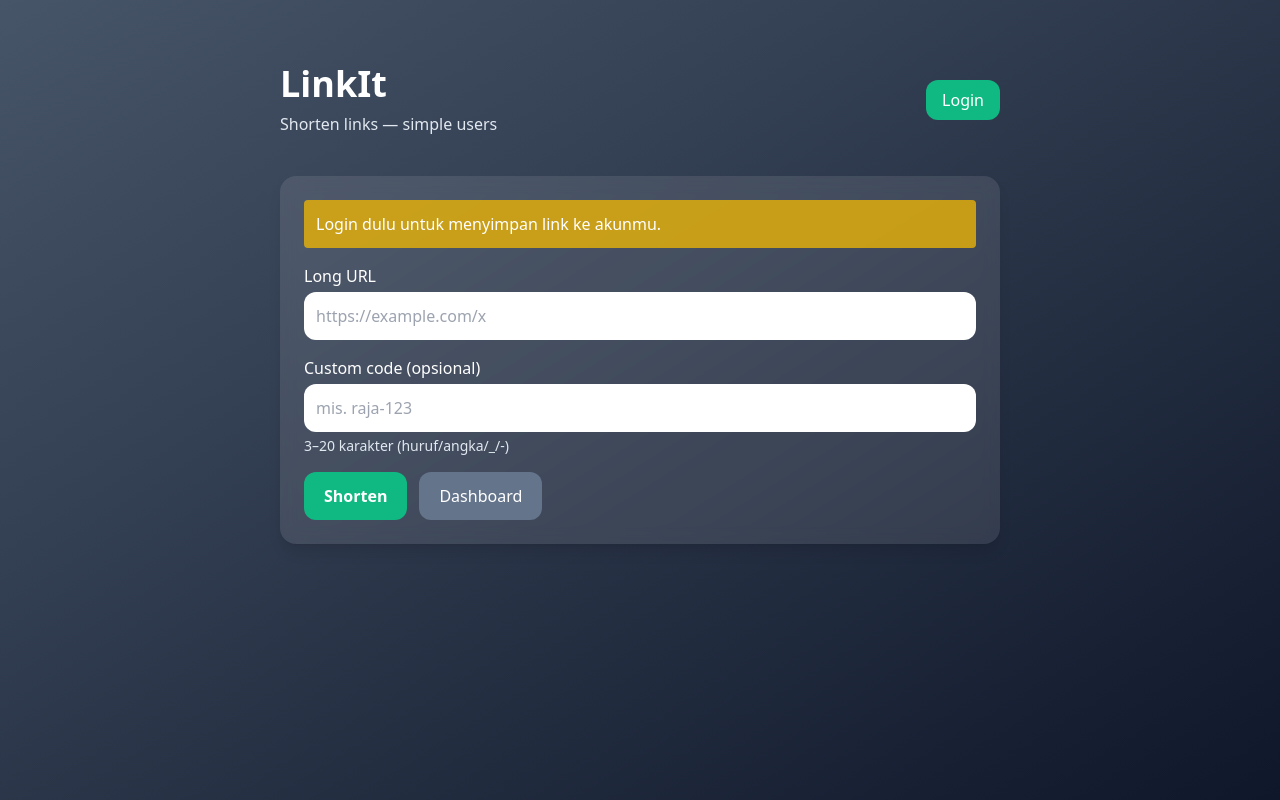
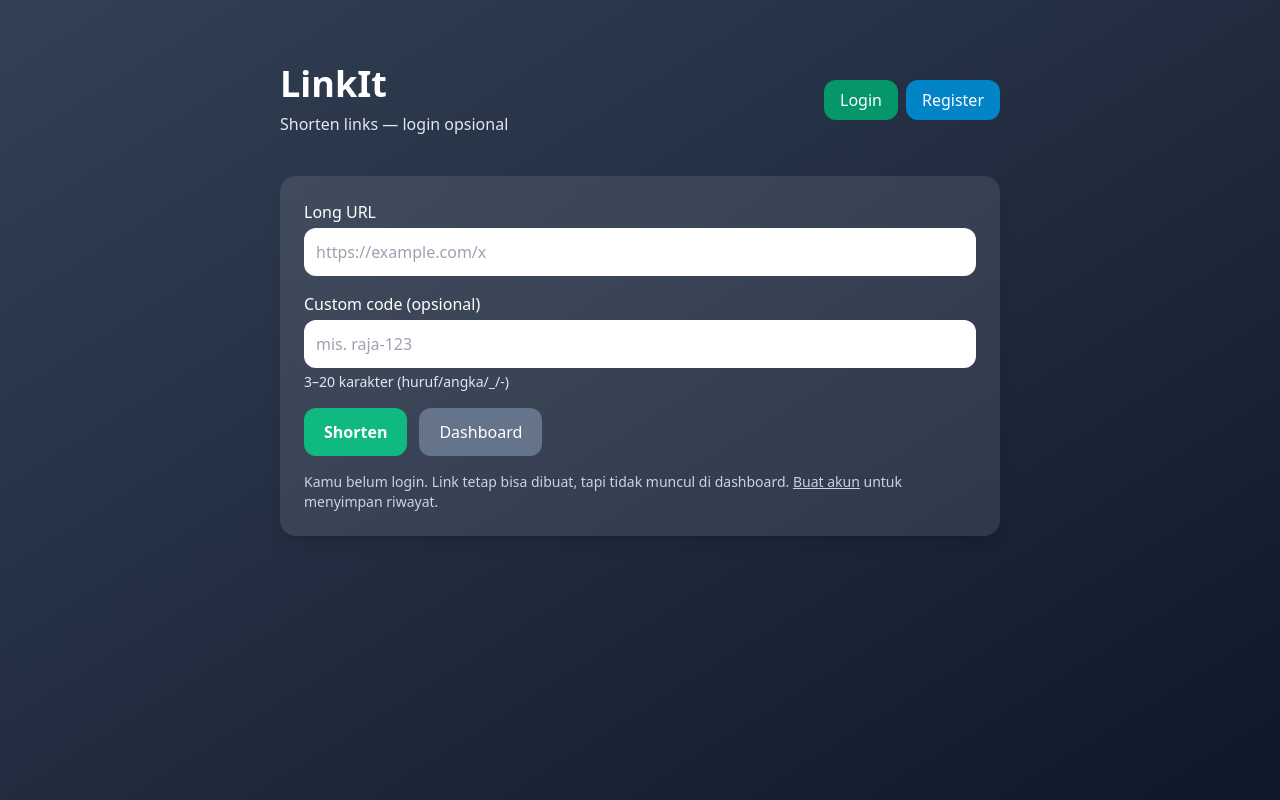
Before and after one commit to kingjo04/LINK-IT, a Flask app: page / in a window 1280 px wide. Run offline with Flask 3, Linux system fonts and the light colour scheme; parts of the project's set-up code (start-up, migrations or seed data) failed here and were passed over; some libraries are stand-ins or nearby versions.

Commit message:
Add files via upload

```diff
--- a/app.py
+++ b/app.py
@@ -1,24 +1,19 @@
 
-from flask import Flask, request, redirect, render_template, url_for, make_response, jsonify
+from flask import Flask, request, redirect, render_template, url_for, make_response
 from urllib.parse import urlparse
 import string, random, re, os, logging, time, hmac, hashlib, base64
 from datetime import datetime, timezone
 from supabase import create_client, Client
 
-# ======================================================
-# ENV VARS (Vercel → Project Settings → Environment Variables)
-#   - SUPABASE_URL
-#   - SUPABASE_KEY   (service_role disarankan)
-# ======================================================
+# ================= ENV =================
 SUPABASE_URL = os.environ.get("SUPABASE_URL", "").strip()
-SUPABASE_KEY = os.environ.get("SUPABASE_KEY", "").strip()
+SUPABASE_KEY = os.environ.get("SUPABASE_KEY", "").strip()  # service_role recommended
 if not SUPABASE_URL or not SUPABASE_KEY:
     raise RuntimeError("Set SUPABASE_URL dan SUPABASE_KEY di Environment Variables.")
 
 TABLE_USERS = "users"
 TABLE_LINKS = "links"
 
-# Cookie token ditandatangani dengan SUPABASE_KEY (tidak ada secret tambahan)
 TOKEN_COOKIE = "auth"
 TOKEN_AGE_SECONDS = 7 * 24 * 3600  # 7 hari
 
@@ -26,6 +21,7 @@ app = Flask(__name__, static_folder='static', static_url_path='/static')
 logging.basicConfig(level=logging.INFO)
 supabase: Client = create_client(SUPABASE_URL, SUPABASE_KEY)
 
+# ============= Helpers =============
 def now_utc():
     return datetime.now(timezone.utc)
 
@@ -50,7 +46,7 @@ def random_code(n: int = 6) -> str:
     chars = string.ascii_letters + string.digits
     return "".join(random.choice(chars) for _ in range(n))
 
-# ========== Token (HMAC dengan SUPABASE_KEY) ==========
+# ========== Token (HMAC with SUPABASE_KEY) ==========
 def sign_token(user_id: int, username: str, exp_ts: int) -> str:
     msg = f"{user_id}|{username}|{exp_ts}".encode()
     sig = hmac.new(SUPABASE_KEY.encode(), msg, hashlib.sha256).digest()
@@ -66,7 +62,6 @@ def parse_token(token: str):
         username = parts[1]
         exp_ts = int(parts[2])
         sig = parts[3]
-
         msg = f"{user_id}|{username}|{exp_ts}".encode()
         expected = base64.urlsafe_b64encode(hmac.new(SUPABASE_KEY.encode(), msg, hashlib.sha256).digest()).decode().rstrip("=")
         if not hmac.compare_digest(sig, expected):
@@ -81,19 +76,10 @@ def current_user():
     tok = request.cookies.get(TOKEN_COOKIE)
     return parse_token(tok) if tok else None
 
-def require_login():
-    u = current_user()
-    if u is None:
-        return redirect(url_for("login", next=request.path))
-    return None
-
 def set_auth_cookie(resp, user_id, username):
     exp = int(time.time()) + TOKEN_AGE_SECONDS
     tok = sign_token(user_id, username, exp)
-    resp.set_cookie(
-        TOKEN_COOKIE, tok, max_age=TOKEN_AGE_SECONDS,
-        httponly=True, samesite="Lax", secure=True
-    )
+    resp.set_cookie(TOKEN_COOKIE, tok, max_age=TOKEN_AGE_SECONDS, httponly=True, samesite="Lax", secure=True)
     return resp
 
 def clear_auth_cookie(resp):
@@ -109,9 +95,9 @@ def code_exists(code: str) -> bool:
         logging.error(f"code_exists error: {e}")
         return True
 
-def create_link(owner_id: int, short_code: str, target_url: str):
+def create_link(owner_id, short_code: str, target_url: str):
     payload = {
-        "owner_id": owner_id,
+        "owner_id": owner_id,  # can be None for public
         "short_code": short_code,
         "target_url": target_url,
         "created_at": now_utc().isoformat()
@@ -133,10 +119,7 @@ def index():
 
 @app.route("/shorten", methods=["POST"])
 def shorten():
-    guard = require_login()
-    if guard is not None:
-        return guard
-    user = current_user()
+    user = current_user()  # can be None (public)
     url = ensure_scheme((request.form.get("url") or "").strip())
     custom = (request.form.get("custom_code") or "").strip()
     if not is_valid_url(url):
@@ -156,7 +139,8 @@ def shorten():
         else:
             return render_template("index.html", user=user, error="Gagal membuat kode unik.", result=None)
     try:
-        create_link(user["id"], chosen, url)
+        owner = user["id"] if user else None
+        create_link(owner, chosen, url)
         base = request.headers.get("X-Forwarded-Host") or request.headers.get("Host") or "localhost"
         short_url = f"https://{base}/{chosen}"
         return render_template("index.html", user=user, result=short_url, error=None)
@@ -166,10 +150,10 @@ def shorten():
 
 @app.route("/dashboard", methods=["GET"])
 def dashboard():
-    guard = require_login()
-    if guard is not None:
-        return guard
     user = current_user()
+    if not user:
+        # guest: no personal links
+        return render_template("dashboard.html", user=None, links=[], error="Login untuk melihat link milikmu.", success=None)
     try:
         rows = list_links(user["id"])
         base = request.headers.get("X-Forwarded-Host") or request.headers.get("Host") or "localhost"
@@ -182,10 +166,9 @@ def dashboard():
 
 @app.route("/delete", methods=["POST"])
 def delete():
-    guard = require_login()
-    if guard is not None:
-        return guard
     user = current_user()
+    if not user:
+        return redirect(url_for("login", next="/dashboard"))
     code = (request.form.get("code") or "").strip()
     if not code:
         return redirect(url_for("dashboard"))
@@ -196,26 +179,51 @@ def delete():
         logging.exception("delete error")
         return redirect(url_for("dashboard"))
 
-# ========== Auth (tanpa hash; password disimpan plaintext) ==========
+# ========== Auth: login & register (plaintext password) ==========
 @app.route("/login", methods=["GET", "POST"])
 def login():
     if request.method == "GET":
-        return render_template("login.html", error=None, next=request.args.get("next", "/"))
+        return render_template("login.html", mode="login", error=None, next=request.args.get("next", "/"))
     username = (request.form.get("username") or "").strip()
     password = (request.form.get("password") or "").strip()
     next_url = request.form.get("next") or "/"
     if not username or not password:
-        return render_template("login.html", error="Isi username & password", next=next_url)
+        return render_template("login.html", mode="login", error="Isi username & password", next=next_url)
     try:
         r = supabase.table(TABLE_USERS).select("id, username, password").eq("username", username).limit(1).execute()
         if not r.data or (r.data[0].get("password") or "") != password:
-            return render_template("login.html", error="Username atau password salah", next=next_url)
+            return render_template("login.html", mode="login", error="Username atau password salah", next=next_url)
         row = r.data[0]
         resp = make_response(redirect(next_url))
         return set_auth_cookie(resp, row["id"], row["username"])
     except Exception as e:
         logging.exception("login error")
-        return render_template("login.html", error=f"Gagal login: {e}", next=next_url)
+        return render_template("login.html", mode="login", error=f"Gagal login: {e}", next=next_url)
+
+@app.route("/register", methods=["GET", "POST"])
+def register():
+    if request.method == "GET":
+        return render_template("login.html", mode="register", error=None, next=request.args.get("next", "/"))
+    username = (request.form.get("username") or "").strip()
+    password = (request.form.get("password") or "").strip()
+    next_url = request.form.get("next") or "/"
+    if not username or not password:
+        return render_template("login.html", mode="register", error="Isi username & password", next=next_url)
+    try:
+        # cek apakah sudah ada
+        r = supabase.table(TABLE_USERS).select("id").eq("username", username).limit(1).execute()
+        if r.data:
+            return render_template("login.html", mode="register", error="Username sudah dipakai", next=next_url)
+        # simpan plaintext sesuai permintaan
+        supabase.table(TABLE_USERS).insert({"username": username, "password": password}).execute()
+        # ambil id lalu auto login
+        r2 = supabase.table(TABLE_USERS).select("id, username").eq("username", username).limit(1).execute()
+        row = r2.data[0]
+        resp = make_response(redirect(next_url))
+        return set_auth_cookie(resp, row["id"], row["username"])
+    except Exception as e:
+        logging.exception("register error")
+        return render_template("login.html", mode="register", error=f"Gagal daftar: {e}", next=next_url)
 
 @app.route("/logout", methods=["POST"])
 def logout():
--- a/templates/index.html
+++ b/templates/index.html
@@ -5,23 +5,27 @@
   <meta name="viewport" content="width=device-width, initial-scale=1">
   <title>LinkIt • URL Shortener</title>
   <script src="https://cdn.tailwindcss.com"></script>
+  <style>body{font-family:system-ui, -apple-system, Segoe UI, Roboto, Ubuntu, Cantarell, Noto Sans, 'Helvetica Neue', Arial}</style>
 </head>
-<body class="min-h-screen bg-gradient-to-br from-slate-600 to-slate-900 text-white">
+<body class="min-h-screen bg-gradient-to-br from-slate-700 to-slate-900 text-white">
   <div class="max-w-3xl mx-auto p-6">
     <header class="flex items-center justify-between mt-10">
       <div>
         <h1 class="text-4xl font-bold">LinkIt</h1>
-        <p class="text-slate-200 mt-2">Shorten links — simple users</p>
+        <p class="text-slate-200 mt-2">Shorten links — login opsional</p>
       </div>
-      {% if user %}
-        <form method="post" action="/logout"><button class="px-4 py-2 rounded-xl bg-slate-500 hover:bg-slate-600">Logout ({{ user.username }})</button></form>
-      {% else %}
-        <a href="/login" class="px-4 py-2 rounded-xl bg-emerald-500 hover:bg-emerald-600">Login</a>
-      {% endif %}
+      <div class="flex gap-2">
+        {% if user %}
+          <form method="post" action="/logout"><button class="px-4 py-2 rounded-xl bg-slate-500 hover:bg-slate-600">Logout ({{ user.username }})</button></form>
+          <a href="/dashboard" class="px-4 py-2 rounded-xl bg-slate-500 hover:bg-slate-600">Dashboard</a>
+        {% else %}
+          <a href="/login" class="px-4 py-2 rounded-xl bg-emerald-600 hover:bg-emerald-700">Login</a>
+          <a href="/register" class="px-4 py-2 rounded-xl bg-sky-600 hover:bg-sky-700">Register</a>
+        {% endif %}
+      </div>
     </header>
 
     <main class="mt-10 bg-white/10 backdrop-blur rounded-2xl p-6 shadow-lg">
-      {% if not user %}<div class="mb-4 p-3 rounded bg-yellow-500/80">Login dulu untuk menyimpan link ke akunmu.</div>{% endif %}
       {% if error %}<div class="mb-4 p-3 rounded bg-red-500/80">{{ error }}</div>{% endif %}
       {% if result %}<div class="mb-4 p-3 rounded bg-emerald-600/80">Short URL: <a class="underline" href="{{ result }}">{{ result }}</a></div>{% endif %}
 
@@ -39,6 +43,9 @@
           <button class="px-5 py-3 rounded-xl bg-emerald-500 hover:bg-emerald-600 font-semibold">Shorten</button>
           <a href="/dashboard" class="px-5 py-3 rounded-xl bg-slate-500 hover:bg-slate-600">Dashboard</a>
         </div>
+        {% if not user %}
+          <p class="text-sm text-slate-300">Kamu belum login. Link tetap bisa dibuat, tapi tidak muncul di dashboard. <a class="underline" href="/register">Buat akun</a> untuk menyimpan riwayat.</p>
+        {% endif %}
       </form>
     </main>
   </div>
```
Also changed, not shown: templates/dashboard.html (+6 -7 lines), templates/login.html (+12 -3 lines).
